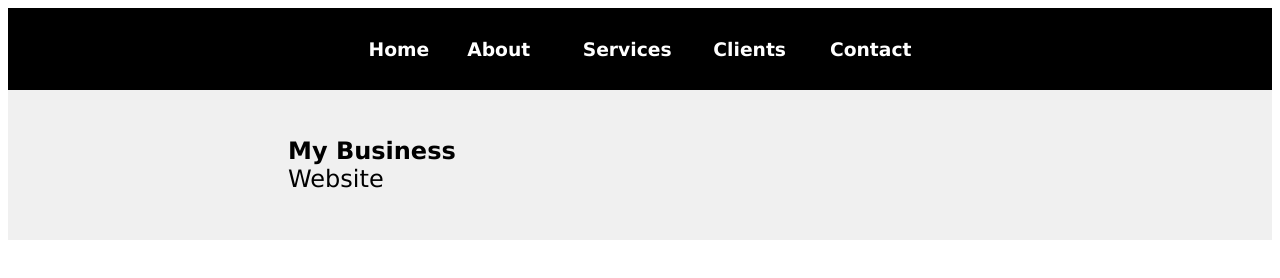
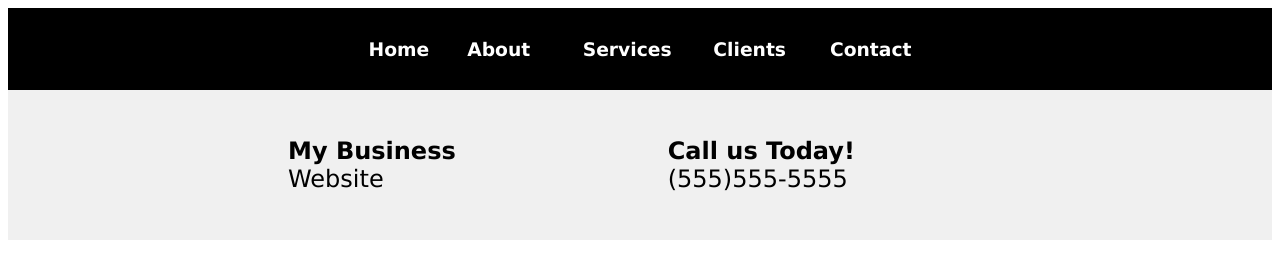
Before and after one commit to nikkichep/HomePage, a plain HTML site: page index.html in a window 1280 px wide. Drawn offline with Linux system fonts and the light colour scheme.

Commit message:
Adding column with phone number

```diff
--- a/index.html
+++ b/index.html
@@ -37,6 +37,10 @@
           <td width="338" align="left"><font face="Verdana, Geneva, sans-serif" color="black" size="5"><strong> My Business</strong>
           <br />
           Website</font></td>
+          <td width="291" align="left"><font face="Verdana, Geneva, sans-serif" color="black" size="5"><strong> Call us Today!</strong>
+          <br />
+          (555)555-5555</font></td>
+
         </tr>
 
       </table>
```
